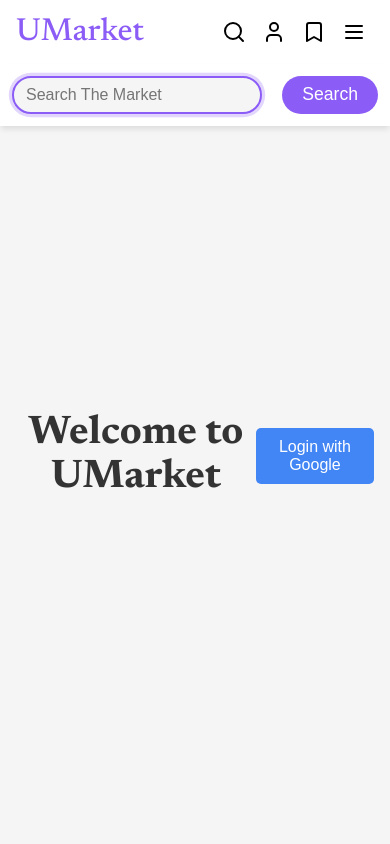
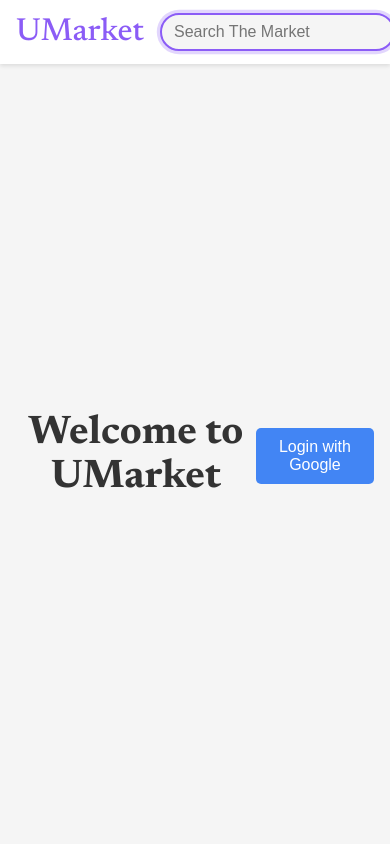
Before and after one commit to TechStartupClub/UMarket, a React (Vite) app in the folder client/: page / in a window 390 px wide. Both pictures are taken after a click on the button 234 px from the left and 32 px from the top of the page. Shown: the top 844 px of the page. Built offline with nearby package versions, Linux system fonts and the light colour scheme.

Commit message:
chore: search bar in nav bar

```diff
--- a/client/src/shared/components/layout/Navbar/index.tsx
+++ b/client/src/shared/components/layout/Navbar/index.tsx
@@ -1,5 +1,5 @@
-import React, { useState, useEffect } from 'react';
-import { Link, useNavigate } from 'react-router-dom';
+import React, { useState, useEffect, useRef } from 'react';
+import { Link, useNavigate, useLocation } from 'react-router-dom';
 import styles from './Navbar.module.css';
 import { IoLocationOutline } from "react-icons/io5";
 import { User, Search, Bookmark } from 'lucide-react';
@@ -11,6 +11,8 @@ const Navbar: React.FC = () => {
     const [isSearchOpen, setIsSearchOpen] = useState(false);
     const [isScrolled, setIsScrolled] = useState(false);
     const navigate = useNavigate();
+    const location = useLocation();
+    const searchRef = useRef<HTMLDivElement>(null);
 
     useEffect(() => {
         const handleScroll = () => {
@@ -18,9 +20,42 @@ const Navbar: React.FC = () => {
             setIsScrolled(scrollPosition > 0);
         };
 
+        const handleResize = () => {
+            if (window.innerWidth > 960 && isSearchOpen) {
+                setIsSearchOpen(false);
+            }
+        };
+
         window.addEventListener('scroll', handleScroll);
-        return () => window.removeEventListener('scroll', handleScroll);
-    }, []);
+        window.addEventListener('resize', handleResize);
+
+        return () => {
+            window.removeEventListener('scroll', handleScroll);
+            window.removeEventListener('resize', handleResize);
+        };
+    }, [isSearchOpen]);
+
+    // Close search when location changes
+    useEffect(() => {
+        setIsSearchOpen(false);
+    }, [location]);
+
+    // Handle clicks outside the search bar
+    useEffect(() => {
+        const handleClickOutside = (event: MouseEvent) => {
+            if (searchRef.current && !searchRef.current.contains(event.target as Node)) {
+                setIsSearchOpen(false);
+            }
+        };
+
+        if (isSearchOpen) {
+            document.addEventListener('mousedown', handleClickOutside);
+        }
+
+        return () => {
+            document.removeEventListener('mousedown', handleClickOutside);
+        };
+    }, [isSearchOpen]);
 
     const handleSearch = (e: React.FormEvent) => {
         e.preventDefault();
@@ -41,9 +76,16 @@ const Navbar: React.FC = () => {
         }
     };
 
-    const toggleSearch = () => {
+    const toggleSearch = (e: React.MouseEvent<HTMLButtonElement>) => {
+        // Prevent the default action (like form submission)
+        e.preventDefault();
+        e.stopPropagation();
+
+        // Always toggle isSearchOpen regardless of current state
         setIsSearchOpen(!isSearchOpen);
+
         if (!isSearchOpen) {
+            // Only close menu if we're opening search
             setIsMenuOpen(false);
         }
     };
@@ -56,6 +98,7 @@ const Navbar: React.FC = () => {
                 </Link>
 
                 {/* Desktop Menu */}
+                {!isSearchOpen && (
                     <div className={styles.desktopMenu}>
                         <form onSubmit={handleSearch} className={styles.searchForm}>
                             <input
@@ -75,12 +118,29 @@ const Navbar: React.FC = () => {
                             </Link>
                         </div>
                     </div>
+                )}
+
+                {/* Mobile Search Bar - Render inline when open */}
+                {isSearchOpen ? (
+                    <div className={styles.mobileSearchInline} ref={searchRef}>
+                        <form onSubmit={handleSearch} className={styles.searchFormMobile}>
+                            <input
+                                placeholder="Search The Market"
+                                className={styles.input}
+                                type="text"
+                                value={searchQuery}
+                                onChange={(e) => setSearchQuery(e.target.value)}
+                                autoFocus
+                            />
+                        </form>
+                    </div>
+                ) : null}
 
                 {/* Mobile Icons */}
                 <div className={styles.mobileIcons}>
                     <button
-                        className={styles.iconButton}
-                        onClick={toggleSearch}
+                        className={`${styles.iconButton} ${isSearchOpen ? styles.active : ''}`}
+                        onClick={(e) => toggleSearch(e)}
                         aria-label="Toggle search"
                     >
                         <Search size={24} />
@@ -97,25 +157,6 @@ const Navbar: React.FC = () => {
                         onLinkClick={() => setIsMenuOpen(false)}
                     />
                 </div>
-
-                {/* Mobile Search Bar */}
-                {isSearchOpen && (
-                    <div className={styles.mobileSearch}>
-                        <form onSubmit={handleSearch} className={styles.searchForm}>
-                            <input
-                                placeholder="Search The Market"
-                                className={styles.input}
-                                type="text"
-                                value={searchQuery}
-                                onChange={(e) => setSearchQuery(e.target.value)}
-                                autoFocus
-                            />
-                            <button type="submit" className={styles.search}>
-                                <Link to="/market">Search</Link>
-                            </button>
-                        </form>
-                    </div>
-                )}
             </div>
         </nav>
     );
--- a/client/src/shared/components/layout/Navbar/navbar.module.css
+++ b/client/src/shared/components/layout/Navbar/navbar.module.css
@@ -133,7 +133,7 @@
     background-color: #F5F5F5;
 }
 
-/* Mobile Search */
+/* Mobile Search - Original version */
 .mobileSearch {
     display: none;
     position: absolute;
@@ -144,6 +144,18 @@
     padding: 0.75rem;
     box-shadow: 0 4px 6px -1px rgba(0, 0, 0, 0.1);
     z-index: 50;
+}
+
+/* Mobile Search - Inline version */
+.mobileSearchInline {
+    flex: 1;
+    display: flex;
+}
+
+.searchFormMobile {
+    display: flex;
+    flex: 1;
+    width: 100%;
 }
 
 /* Mobile Menu */
```
Lines whose indentation alone changed are shown as unchanged.
